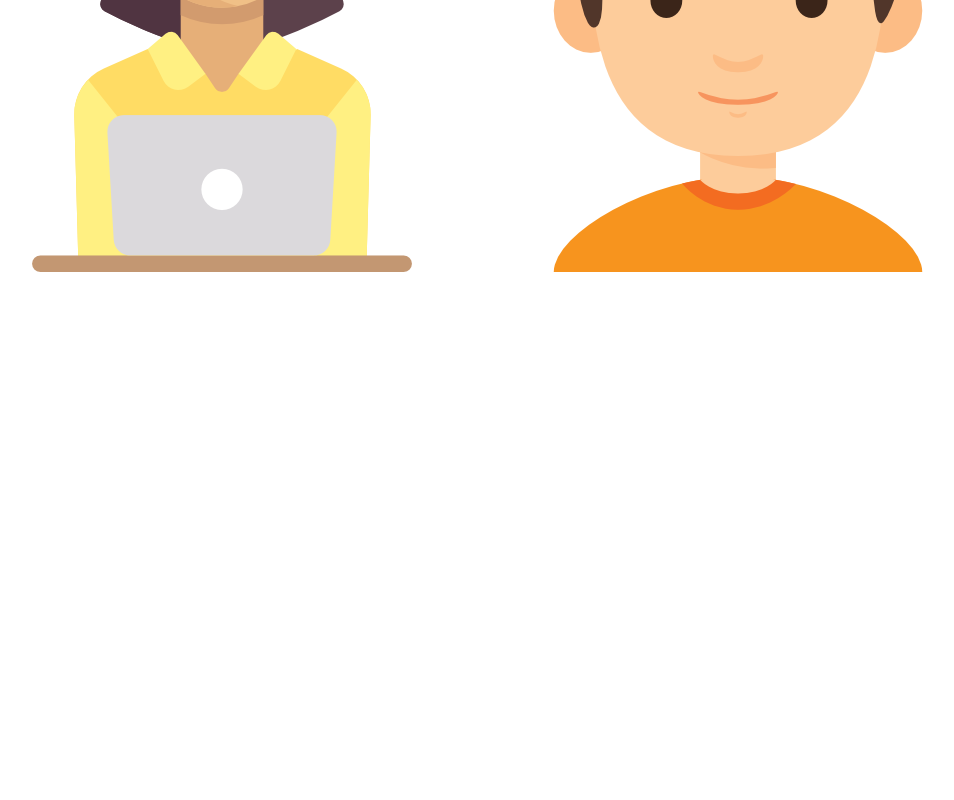
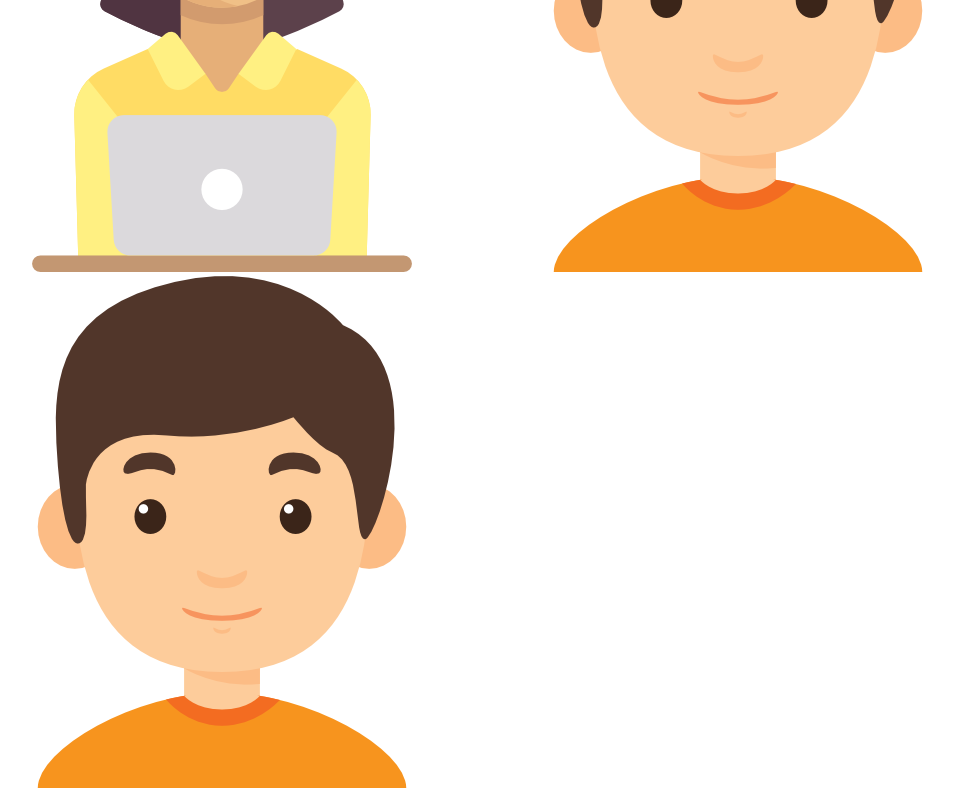
Before and after one commit to humayranurananna/my-second-repo, a plain HTML site: page index.html in a window 1280 px wide. Shown: the part 419-1219 px from the top of the page, without its empty margins (42-996 px from the left). Before the commit the page ends 800 px from the top, so only its background shows below. Drawn offline with Linux system fonts and the light colour scheme.

Commit message:
img2 added

```diff
--- a/index.html
+++ b/index.html
@@ -13,5 +13,6 @@
     <p>Lorem ipsum dolor sit amet consectetur adipisicing elit. Nihil provident sequi quae et non doloribus repellendus minus quidem hic. Sapiente aut distinctio reprehenderit consequatur repellendus quod, perferendis itaque velit maiores</p>
     <img src="img1.png" alt="">
     <img src="img2.png" alt="">
+    <img src="img2.PNG" alt="">
 </body>
 </html>
```
